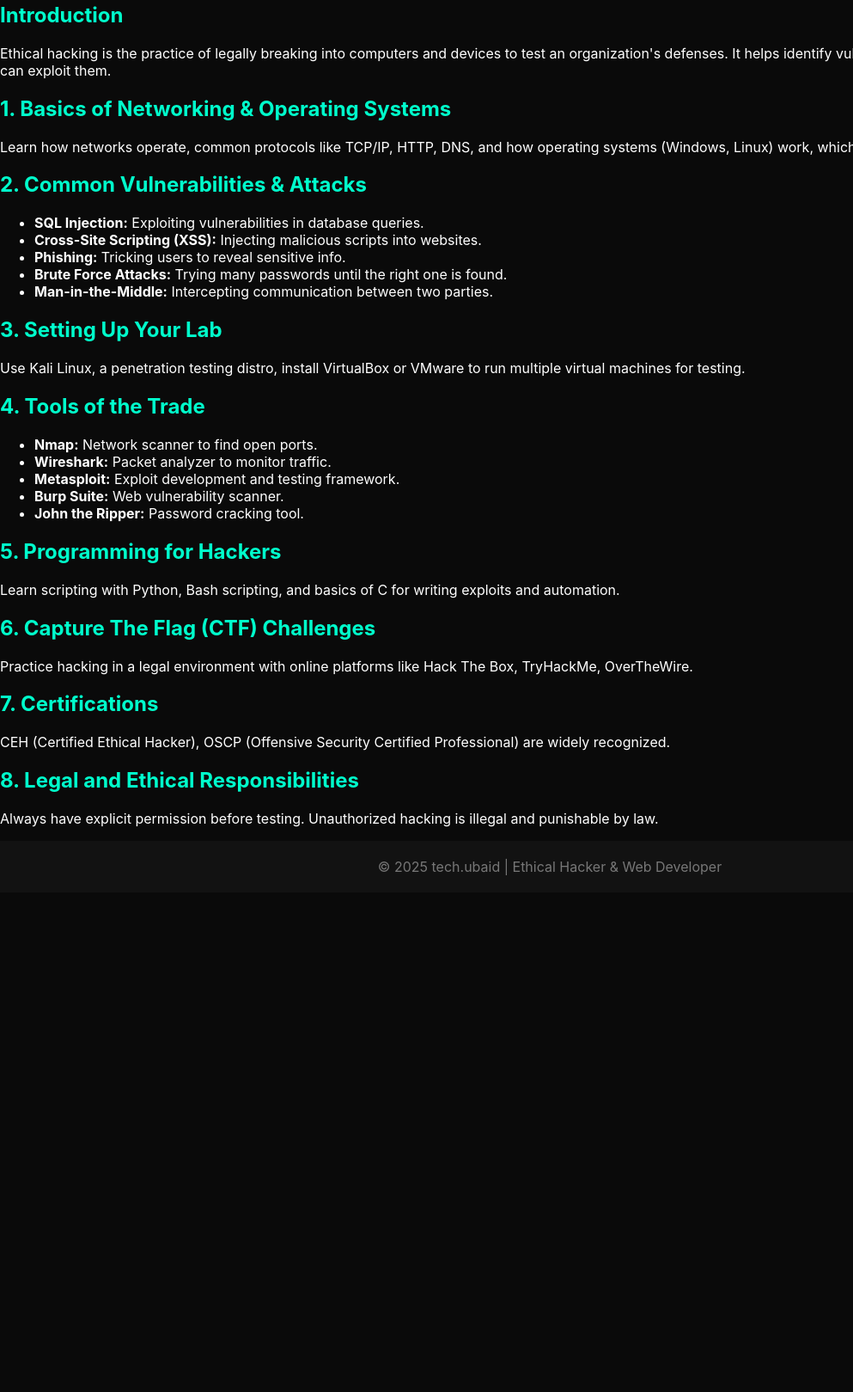
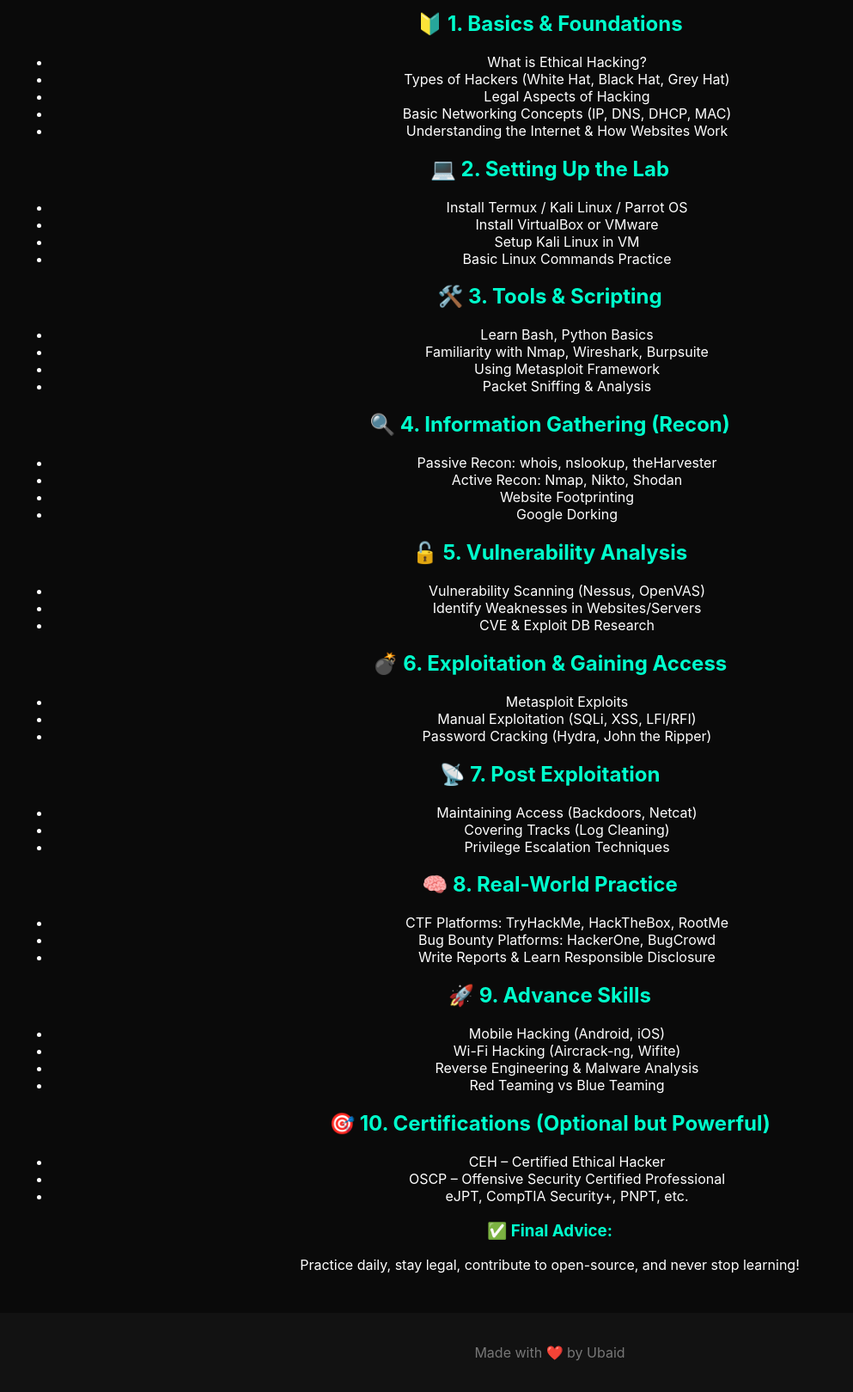
Before and after one commit to ubaid098321/tech.ubaid, a plain HTML site: page ethical-hacking.html in a window 1280 px wide. Shown: the part 235-1854 px from the top of the page at 86% size, without its empty margins (0-993 px from the left). Before the commit the page ends 1273 px from the top, so only its background shows below. Drawn offline with Linux system fonts and the light colour scheme.

Commit message:
Updated ethical hacking page with full roadmap

```diff
--- a/ethical-hacking.html
+++ b/ethical-hacking.html
@@ -2,84 +2,121 @@
 <html lang="en">
 <head>
   <meta charset="UTF-8" />
-  <meta name="viewport" content="width=device-width, initial-scale=1" />
-  <title>Complete Ethical Hacking Course - tech.ubaid</title>
+  <meta name="viewport" content="width=device-width, initial-scale=1.0"/>
+  <title>Ethical Hacking Roadmap</title>
   <link rel="stylesheet" href="style.css" />
 </head>
 <body>
-  <nav>
-    <a href="index.html">Home</a>
-    <a href="about.html">About</a>
-    <a href="ethical-hacking.html" style="color:#f0c040;">Ethical Hacking</a>
-    <a href="web-development.html">Web Development</a>
-    <a href="projects.html">Projects</a>
-    <a href="contact.html">Contact</a>
-  </nav>
-
   <header>
-    <h1>Complete Ethical Hacking Course</h1>
-    <p>Learn ethical hacking step-by-step from beginner to advanced.</p>
+    <h1>Ethical Hacking Full Roadmap</h1>
+    <p>From Beginner to Pro Level</p>
   </header>
 
+  <main>
     <section>
-    <h2>Introduction</h2>
-    <p>Ethical hacking is the practice of legally breaking into computers and devices to test an organization's defenses. It helps identify vulnerabilities before malicious hackers can exploit them.</p>
-  </section>
-
-  <section>
-    <h2>1. Basics of Networking & Operating Systems</h2>
-    <p>Learn how networks operate, common protocols like TCP/IP, HTTP, DNS, and how operating systems (Windows, Linux) work, which is crucial for hacking.</p>
-  </section>
-
-  <section>
-    <h2>2. Common Vulnerabilities & Attacks</h2>
+      <h2>🔰 1. Basics & Foundations</h2>
       <ul>
-      <li><b>SQL Injection:</b> Exploiting vulnerabilities in database queries.</li>
-      <li><b>Cross-Site Scripting (XSS):</b> Injecting malicious scripts into websites.</li>
-      <li><b>Phishing:</b> Tricking users to reveal sensitive info.</li>
-      <li><b>Brute Force Attacks:</b> Trying many passwords until the right one is found.</li>
-      <li><b>Man-in-the-Middle:</b> Intercepting communication between two parties.</li>
+        <li>What is Ethical Hacking?</li>
+        <li>Types of Hackers (White Hat, Black Hat, Grey Hat)</li>
+        <li>Legal Aspects of Hacking</li>
+        <li>Basic Networking Concepts (IP, DNS, DHCP, MAC)</li>
+        <li>Understanding the Internet & How Websites Work</li>
       </ul>
     </section>
 
     <section>
-    <h2>3. Setting Up Your Lab</h2>
-    <p>Use Kali Linux, a penetration testing distro, install VirtualBox or VMware to run multiple virtual machines for testing.</p>
-  </section>
-
-  <section>
-    <h2>4. Tools of the Trade</h2>
+      <h2>💻 2. Setting Up the Lab</h2>
       <ul>
-      <li><b>Nmap:</b> Network scanner to find open ports.</li>
-      <li><b>Wireshark:</b> Packet analyzer to monitor traffic.</li>
-      <li><b>Metasploit:</b> Exploit development and testing framework.</li>
-      <li><b>Burp Suite:</b> Web vulnerability scanner.</li>
-      <li><b>John the Ripper:</b> Password cracking tool.</li>
+        <li>Install Termux / Kali Linux / Parrot OS</li>
+        <li>Install VirtualBox or VMware</li>
+        <li>Setup Kali Linux in VM</li>
+        <li>Basic Linux Commands Practice</li>
       </ul>
     </section>
 
     <section>
-    <h2>5. Programming for Hackers</h2>
-    <p>Learn scripting with Python, Bash scripting, and basics of C for writing exploits and automation.</p>
+      <h2>🛠️ 3. Tools & Scripting</h2>
+      <ul>
+        <li>Learn Bash, Python Basics</li>
+        <li>Familiarity with Nmap, Wireshark, Burpsuite</li>
+        <li>Using Metasploit Framework</li>
+        <li>Packet Sniffing & Analysis</li>
+      </ul>
     </section>
 
     <section>
-    <h2>6. Capture The Flag (CTF) Challenges</h2>
-    <p>Practice hacking in a legal environment with online platforms like Hack The Box, TryHackMe, OverTheWire.</p>
+      <h2>🔍 4. Information Gathering (Recon)</h2>
+      <ul>
+        <li>Passive Recon: whois, nslookup, theHarvester</li>
+        <li>Active Recon: Nmap, Nikto, Shodan</li>
+        <li>Website Footprinting</li>
+        <li>Google Dorking</li>
+      </ul>
     </section>
 
     <section>
-    <h2>7. Certifications</h2>
-    <p>CEH (Certified Ethical Hacker), OSCP (Offensive Security Certified Professional) are widely recognized.</p>
+      <h2>🔓 5. Vulnerability Analysis</h2>
+      <ul>
+        <li>Vulnerability Scanning (Nessus, OpenVAS)</li>
+        <li>Identify Weaknesses in Websites/Servers</li>
+        <li>CVE & Exploit DB Research</li>
+      </ul>
     </section>
 
     <section>
-    <h2>8. Legal and Ethical Responsibilities</h2>
-    <p>Always have explicit permission before testing. Unauthorized hacking is illegal and punishable by law.</p>
+      <h2>💣 6. Exploitation & Gaining Access</h2>
+      <ul>
+        <li>Metasploit Exploits</li>
+        <li>Manual Exploitation (SQLi, XSS, LFI/RFI)</li>
+        <li>Password Cracking (Hydra, John the Ripper)</li>
+      </ul>
     </section>
 
+    <section>
+      <h2>📡 7. Post Exploitation</h2>
+      <ul>
+        <li>Maintaining Access (Backdoors, Netcat)</li>
+        <li>Covering Tracks (Log Cleaning)</li>
+        <li>Privilege Escalation Techniques</li>
+      </ul>
+    </section>
+
+    <section>
+      <h2>🧠 8. Real-World Practice</h2>
+      <ul>
+        <li>CTF Platforms: TryHackMe, HackTheBox, RootMe</li>
+        <li>Bug Bounty Platforms: HackerOne, BugCrowd</li>
+        <li>Write Reports & Learn Responsible Disclosure</li>
+      </ul>
+    </section>
+
+    <section>
+      <h2>🚀 9. Advance Skills</h2>
+      <ul>
+        <li>Mobile Hacking (Android, iOS)</li>
+        <li>Wi-Fi Hacking (Aircrack-ng, Wifite)</li>
+        <li>Reverse Engineering & Malware Analysis</li>
+        <li>Red Teaming vs Blue Teaming</li>
+      </ul>
+    </section>
+
+    <section>
+      <h2>🎯 10. Certifications (Optional but Powerful)</h2>
+      <ul>
+        <li>CEH – Certified Ethical Hacker</li>
+        <li>OSCP – Offensive Security Certified Professional</li>
+        <li>eJPT, CompTIA Security+, PNPT, etc.</li>
+      </ul>
+    </section>
+
+    <section>
+      <h3>✅ Final Advice:</h3>
+      <p>Practice daily, stay legal, contribute to open-source, and never stop learning!</p>
+    </section>
+  </main>
+
   <footer>
-    &copy; 2025 tech.ubaid | Ethical Hacker & Web Developer
+    <p>Made with ❤️ by Ubaid</p>
   </footer>
 </body>
 </html>
```
Lines whose indentation alone changed are shown as unchanged.
